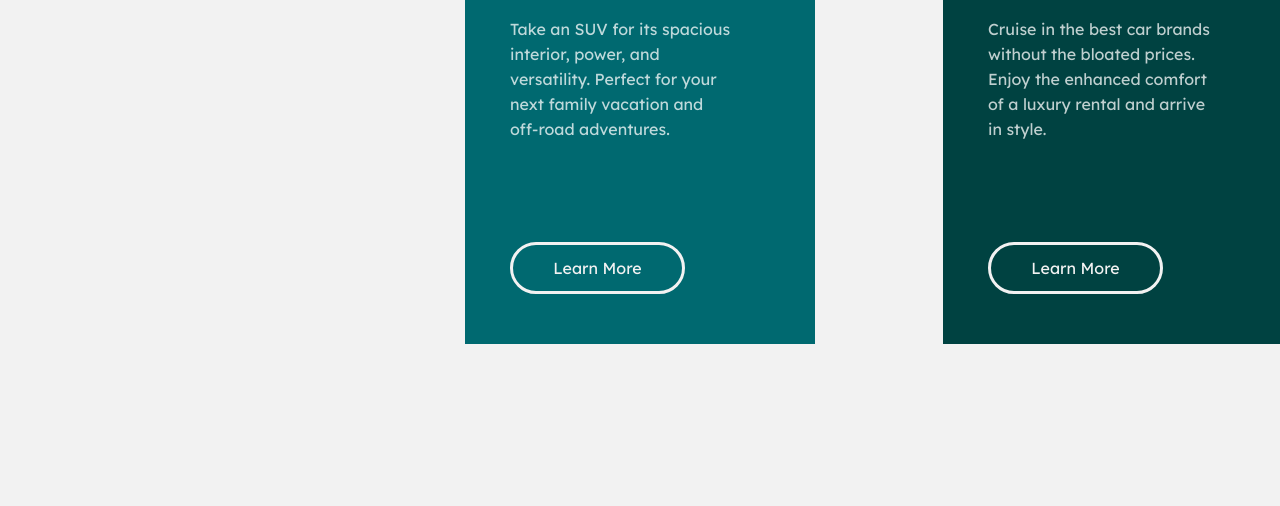
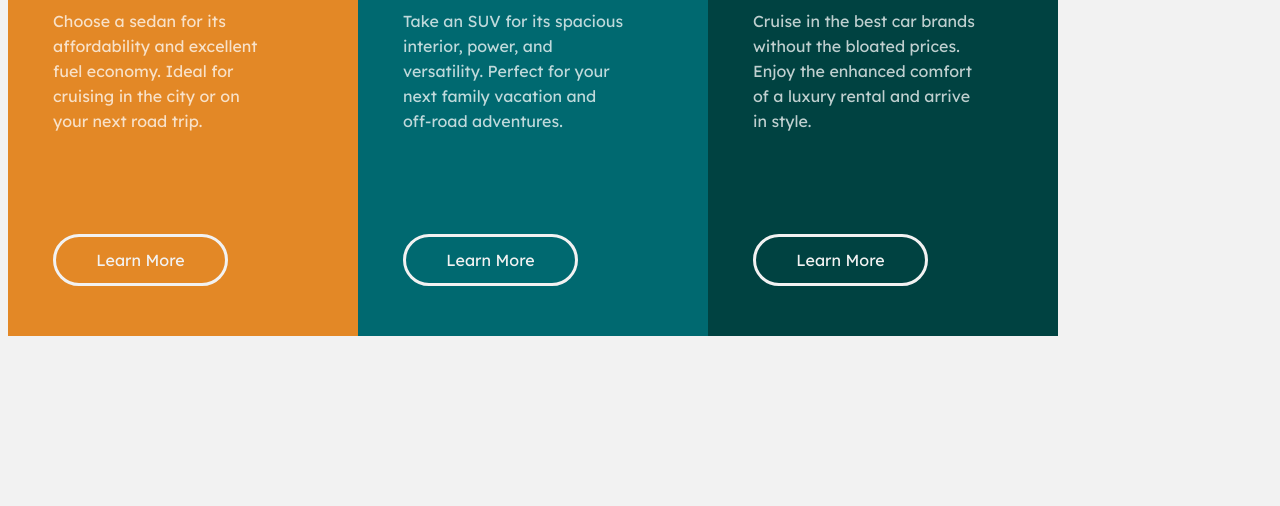
Before and after one commit to ishitaraina1807/3_card_preview_component-, a plain HTML site: page index.html in a window 1280 px wide. Shown: the part 294-800 px from the top of the page. Drawn offline with Linux system fonts and the light colour scheme.

Commit message:
Update design.css

```diff
--- a/design.css
+++ b/design.css
@@ -1,31 +1,28 @@
 body {
     background-color: hsl(0, 0%, 95%);
 }
-
+.box {
+   display: flex;
+   flex-direction: row;
+    margin:auto;
+    margin-top: 100px;
+}
 #mid_box {
     background-color: hsl(184, 100%, 22%);
     width: 350px;
     height: 530px;
-    margin-left: auto;
-    margin-right: auto;
-    margin-top: 100px;
 }
 
 #left_box {
     background-color: hsl(31, 77%, 52%);
     width: 350px;
     height: 530px;
-    margin-top: -530px;
-    margin-left: 235px;
 }
 
 #right_box {
     background-color: hsl(179, 100%, 13%);
     width: 350px;
     height: 530px;
-    margin-top: -530px;
-    margin-left: 935px;
-
 }
 
 .img {
```
